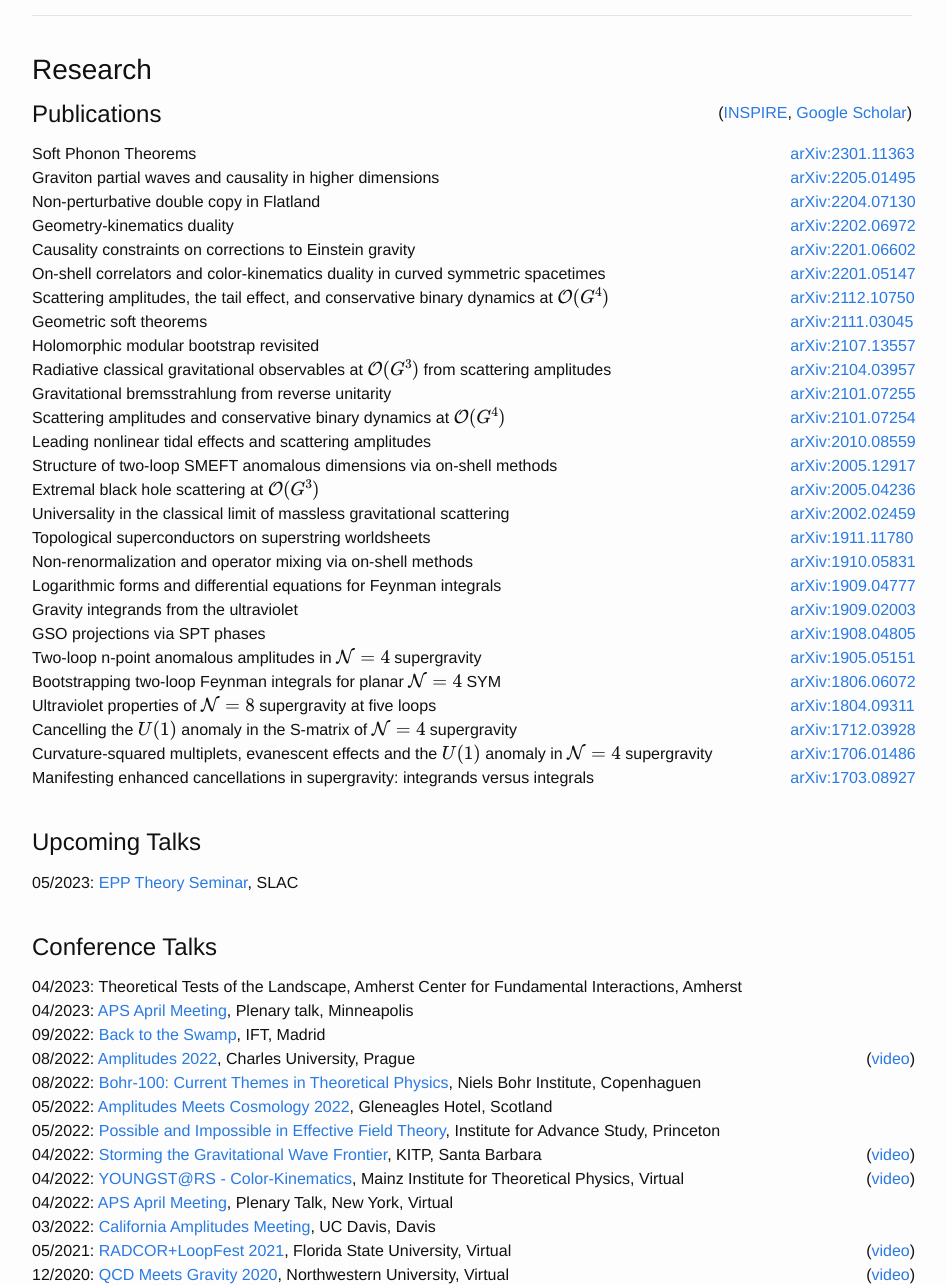
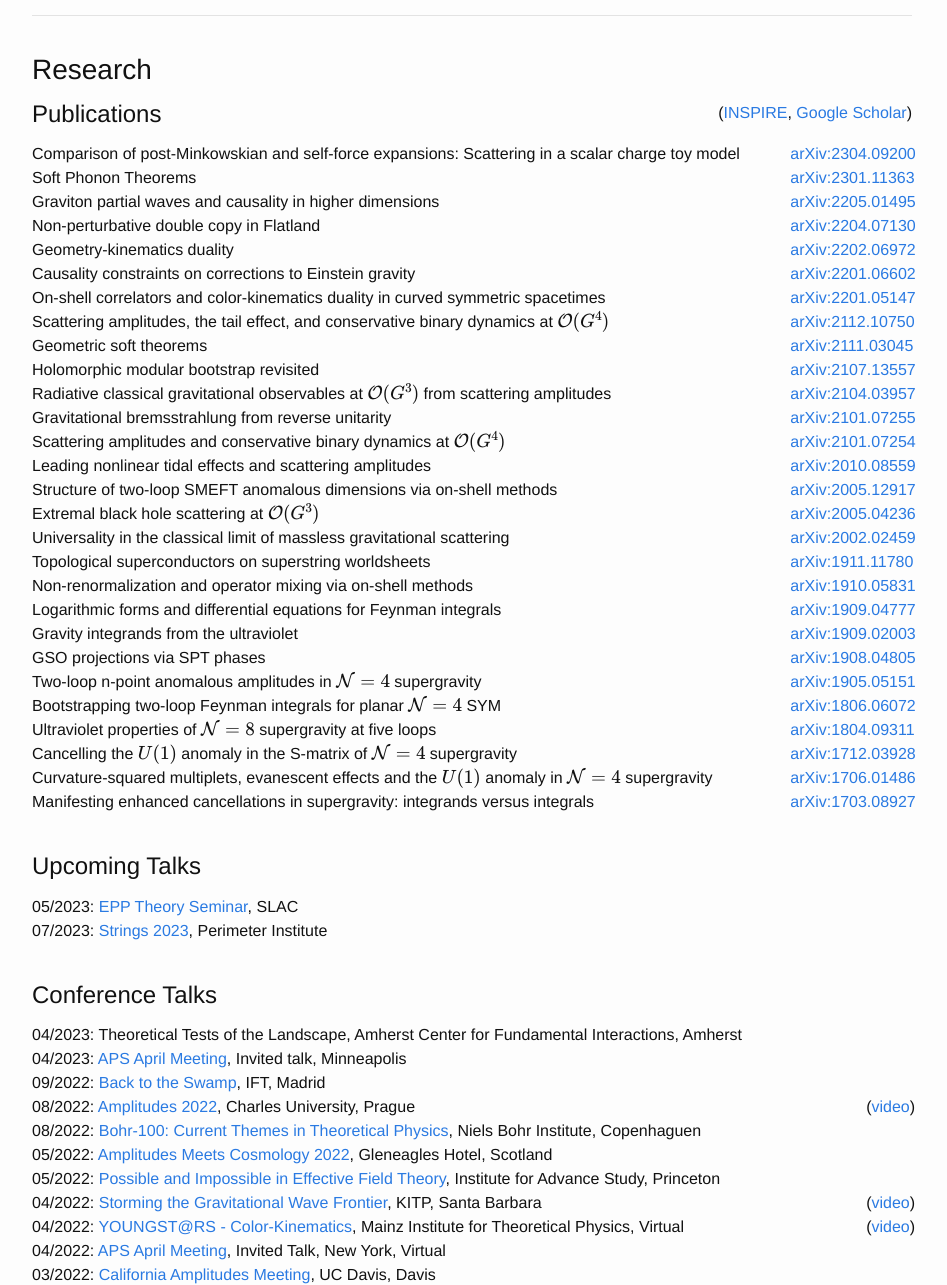
Before and after one commit to julioparra/julioparra.github.io, a Jekyll site: the page built from index.md, in a window 1280 px wide and 1400 px high, scrolled down 263 px, cut to the strip 115-1400 px from the top of the window. Shown: the whole strip, without its empty margins (168-1115 px from the left). Built offline with Jekyll 4.4.1, drawn with Linux system fonts in a browser that asks for light colours; nearby versions of some CDN libraries.

Commit message:
Updated papers and talks

```diff
--- a/_data/papers.yml
+++ b/_data/papers.yml
@@ -1,3 +1,5 @@
+- title: "Comparison of post-Minkowskian and self-force expansions: Scattering in a scalar charge toy model"
+  arxivnumber: "2304.09200"
 - title: "Soft Phonon Theorems"
   arxivnumber: "2301.11363"
 - title: "Graviton partial waves and causality in higher dimensions"
--- a/_data/talks.yml
+++ b/_data/talks.yml
@@ -1,3 +1,11 @@
+- date: 2023-07-23
+  name: Strings 2023
+  type: conference
+  link: https://events.perimeterinstitute.ca/event/29/overview
+  institution: Perimeter Institute
+  location:
+  video:
+
 - date: 2023-05-19
   name: EPP Theory Seminar
   type: seminar
@@ -26,7 +34,7 @@
   name: APS April Meeting
   type: conference
   link: https://april.aps.org
-  institution: Plenary talk
+  institution: Invited talk
   location: Minneapolis
   video:
 
@@ -178,7 +186,7 @@
   name: APS April Meeting
   type: conference
   link: https://meetings.aps.org/Meeting/APR22/Session/L01
-  institution: Plenary Talk
+  institution: Invited Talk
   location: New York, Virtual
   video:
 
```
